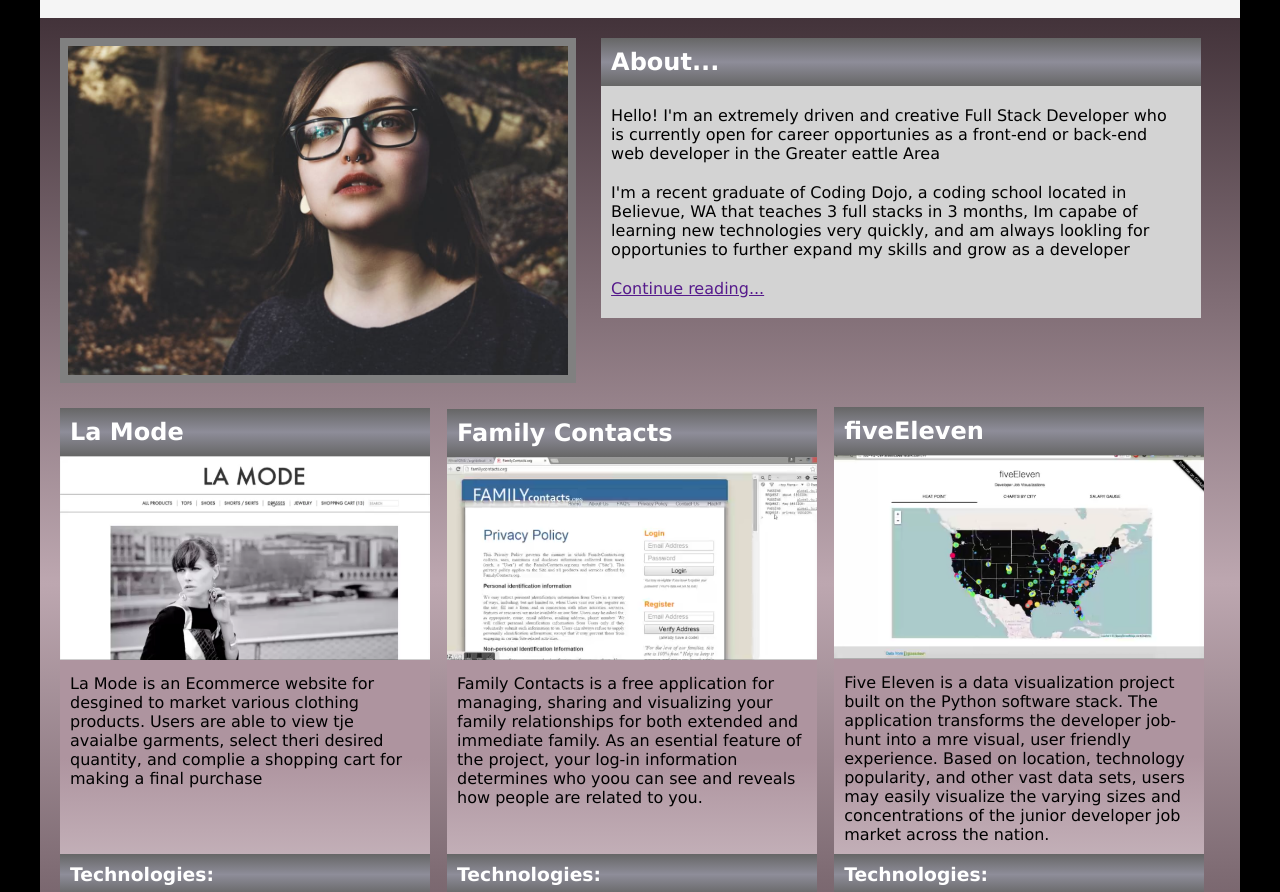
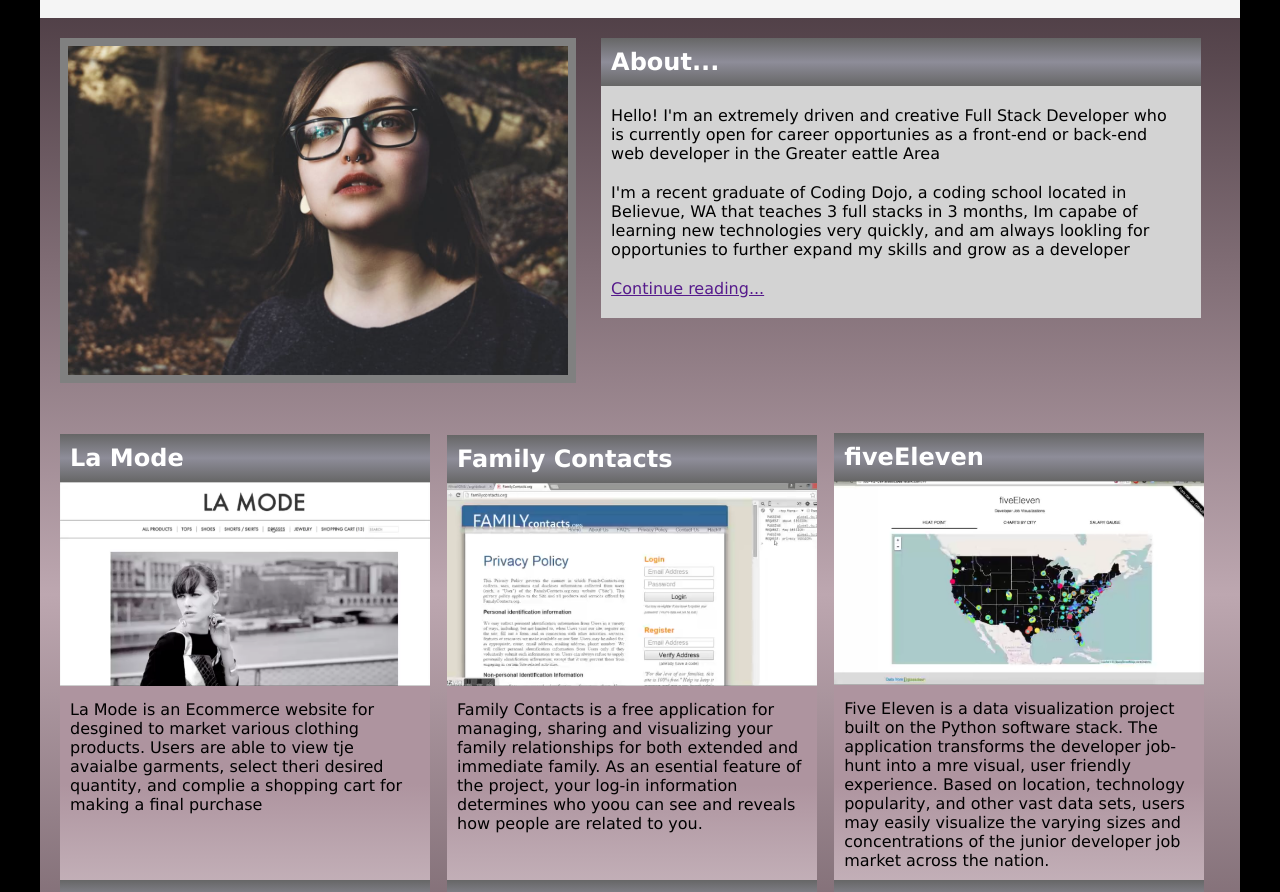
Before and after one commit to supremeking23/v88-responsive-design-portfolio-responsive, a plain HTML site: page index.html in a window 1280 px wide. Shown: the part 60-952 px from the top of the page. Drawn offline with Linux system fonts and the light colour scheme.

Commit message:
created a branch for redoing some markuo

```diff
--- a/index.html
+++ b/index.html
@@ -16,13 +16,9 @@
 			</header>
 
 			<section class="about-section">
-				<div class="image">
 				<img src="./assets/photo_of_me.jpg" alt="girl" />
-				</div>
 				<div class="about">
-					<div class="div-heading">
 					<h2>About...</h2>
-					</div>
 					<div class="about-content">
 						<p>
 							Hello! I'm an extremely driven and creative Full Stack Developer who is currently open for career opportunies as a
@@ -37,20 +33,21 @@
 						<a href="">Continue reading...</a>
 					</div>
 				</div>
+			</section>
+
 			<!-- boxes -->
 			<div class="boxes">
 				<div class="box">
-						<div class="div-heading">
 					<h2>La Mode</h2>
-						</div>
+
 					<img src="./assets/lamode.png" alt="la mode" />
 					<p>
 						La Mode is an Ecommerce website for desgined to market various clothing products. Users are able to view tje avaialbe
 						garments, select theri desired quantity, and complie a shopping cart for making a final purchase
 					</p>
-						<div class="div-heading">
+
 					<h3>Technologies:</h3>
-						</div>
+
 					<div class="technologies">
 						<img src="./assets/php.png" alt="php" />
 						<img src="./assets/codeigniter.png" alt="codeigniter" />
@@ -68,18 +65,17 @@
 				</div>
 				<!-- box -->
 				<div class="box">
-						<div class="div-heading">
 					<h2>Family Contacts</h2>
-						</div>
+
 					<img src="./assets/familycontacts.png" alt="Family Contacts" />
 					<p>
-							Family Contacts is a free application for managing, sharing and visualizing your family relationships for both extended
-							and immediate family. As an esential feature of the project, your log-in information determines who yoou can see and
-							reveals how people are related to you.
+						Family Contacts is a free application for managing, sharing and visualizing your family relationships for both extended and
+						immediate family. As an esential feature of the project, your log-in information determines who yoou can see and reveals how
+						people are related to you.
 					</p>
-						<div class="div-heading">
+
 					<h3>Technologies:</h3>
-						</div>
+
 					<div class="technologies">
 						<img src="./assets/JavaScript.png" alt="javascript" />
 						<img src="./assets/mongodb.png" alt="mongodb" />
@@ -126,7 +122,6 @@
 					</div>
 				</div>
 			</div>
-			</section>
 
 			<footer>
 				<p>jdoe@gmails.com | 206-555-1212</p>
--- a/media-query.css
+++ b/media-query.css
@@ -10,10 +10,8 @@
 		margin-right: 0px;
 	}
 
-	.about-section .image {
+	.about-section img {
 		margin-bottom: 10px;
-	}
-	.about-section .image img {
 		width: 95%;
 	}
 
@@ -37,7 +35,7 @@
 	}
 	.technologies {
 		margin: 0 auto;
-		padding: 15px 0px 1px 33px;
+		/* padding: 15px 0px 1px 33px; */
 	}
 	.technologies img {
 		width: 50px;
@@ -49,6 +47,10 @@
 
 	footer {
 		padding: 12px;
+	}
+
+	.sm {
+		display: none;
 	}
 }
 
@@ -70,10 +72,8 @@
 		margin-bottom: 10px;
 	}
 
-	.about-section .image {
+	.about-section img {
 		margin-bottom: 10px;
-	}
-	.about-section .image img {
 		width: 97%;
 	}
 
@@ -117,7 +117,7 @@
 		display: inline-block;
 	}
 
-	.about-section .image img {
+	.about-section img {
 		width: 500px;
 		border: 8px solid gray;
 		margin-right: 20px;
--- a/styles.css
+++ b/styles.css
@@ -13,11 +13,14 @@ body {
 }
 
 .container {
-	background: #f5f5f5; /*#4d3a42;*/
+	/* background: #f5f5f5; */
 	margin: 0 auto; /*center tje container*/
+	background: rgb(67, 51, 58);
+	background: linear-gradient(0deg, rgba(67, 51, 58, 1) 0%, rgba(189, 167, 176, 1) 50%, rgba(67, 51, 58, 1) 100%);
 }
 
 header {
+	background: #f5f5f5;
 	padding: 20px;
 	color: #040405;
 }
@@ -27,24 +30,28 @@ header h2 {
 	display: inline-block;
 }
 
-section {
-	/* background: #4d3a42; */
-	background: rgb(67, 51, 58);
-	background: linear-gradient(0deg, rgba(67, 51, 58, 1) 0%, rgba(189, 167, 176, 1) 50%, rgba(67, 51, 58, 1) 100%);
-}
-
 /* global */
-.div-heading {
+/* .div-heading {
 	background: rgb(102, 102, 102);
 	background: linear-gradient(0deg, rgba(102, 102, 102, 1) 0%, rgba(142, 141, 153, 1) 50%, rgba(102, 102, 102, 1) 100%);
 	padding: 10px;
 	color: #fff;
-}
+} */
 
 /* about */
 
 .about-section {
 	padding: 20px;
+}
+
+.about-section img {
+	border: 8px solid gray;
+}
+
+.about-section img,
+.about-section .about {
+	display: inline-block;
+	vertical-align: top;
 }
 
 .about-section .about {
@@ -56,20 +63,24 @@ section {
 	padding: 20px 50px 20px 10px;
 }
 
+.about-section .about h2,
+.boxes .box h2,
+.boxes .box h3 {
+	background: rgb(102, 102, 102);
+	background: linear-gradient(0deg, rgba(102, 102, 102, 1) 0%, rgba(142, 141, 153, 1) 50%, rgba(102, 102, 102, 1) 100%);
+	padding: 10px;
+	color: #fff;
+}
+
 .about-section .about .about-content p {
 	margin-bottom: 20px;
-}
-
-.about-section .image,
-.about-section .about {
-	display: inline-block;
-	vertical-align: top;
 }
 
 /* boxes */
 
 .boxes {
-	margin-top: 10px;
+	/* margin-top: 10px; */
+	padding: 20px;
 }
 
 .box {
@@ -114,6 +125,7 @@ section {
 footer {
 	text-align: center;
 	padding: 10px;
+	background: #f5f5f5;
 }
 
 footer p {
```
Lines whose indentation alone changed are shown as unchanged.
